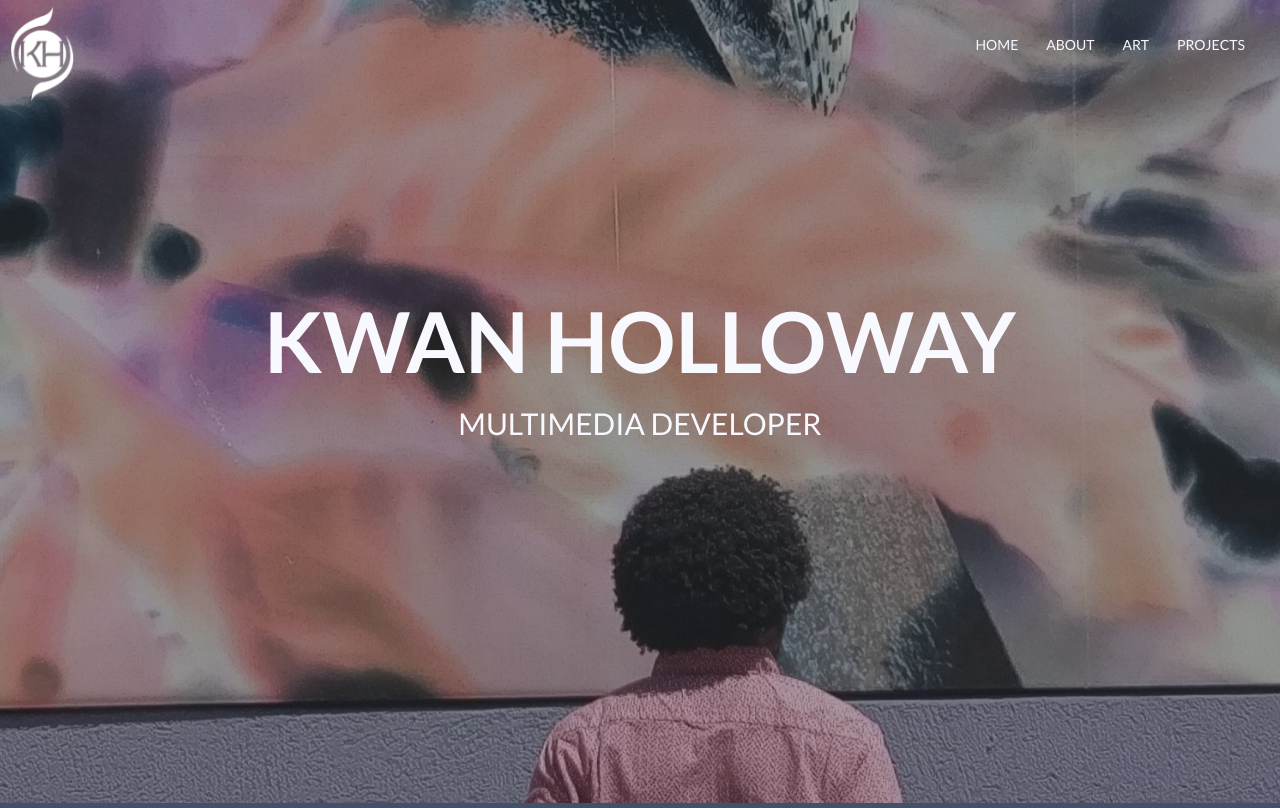
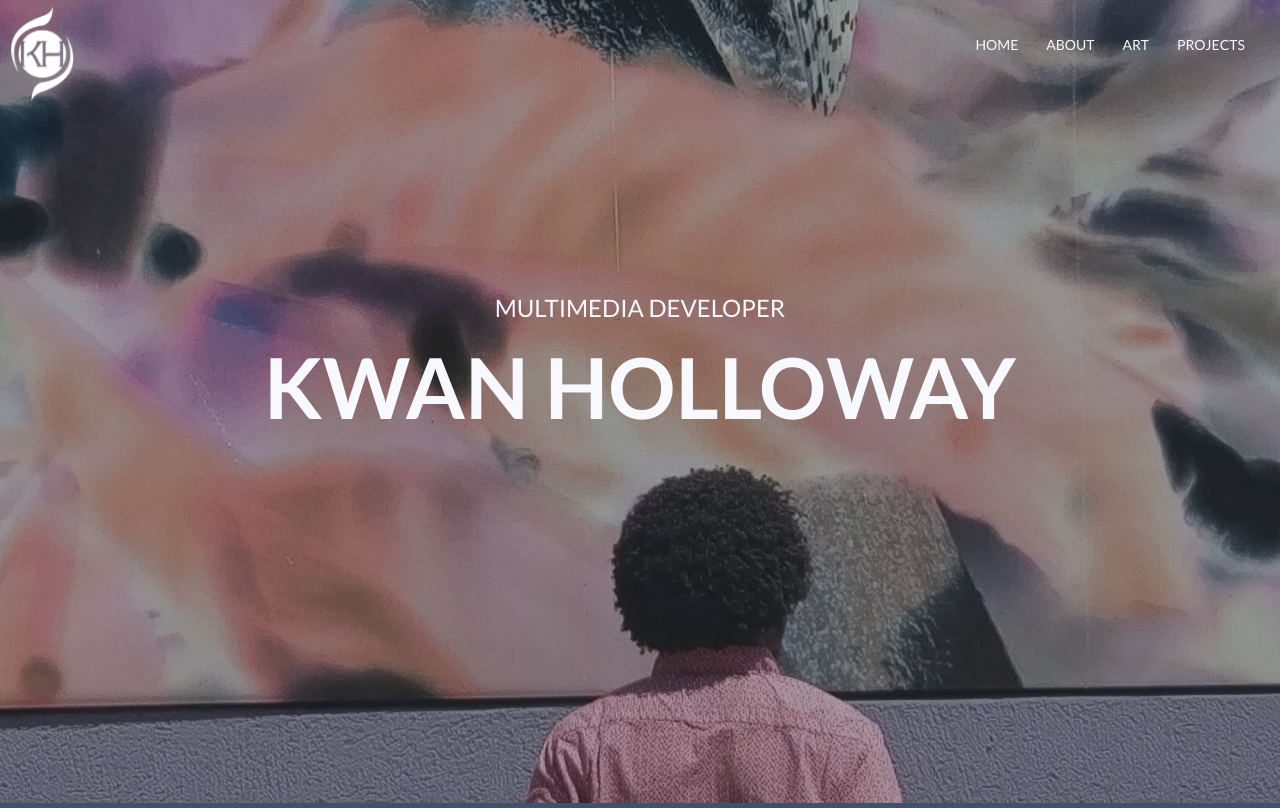
Before and after one commit to traceramnek/traceramnek.github.io, an Angular app: page / in a window 1280 px wide. Built offline with nearby package versions, Linux system fonts and the light colour scheme.

Commit message:
Art changes and home page header change

```diff
--- a/src/app/home/home.component.html
+++ b/src/app/home/home.component.html
@@ -3,8 +3,8 @@
     <div class="overlay">
       <br>
       <div class="main-text">
+        <h3>Multimedia Developer</h3>
         <h1 class="page-title">Kwan Holloway</h1>
-        <h2>Multimedia Developer</h2>
       </div>
 
     </div>
```
Also changed, not shown: src/assets/images/FutureCity1.svg.
